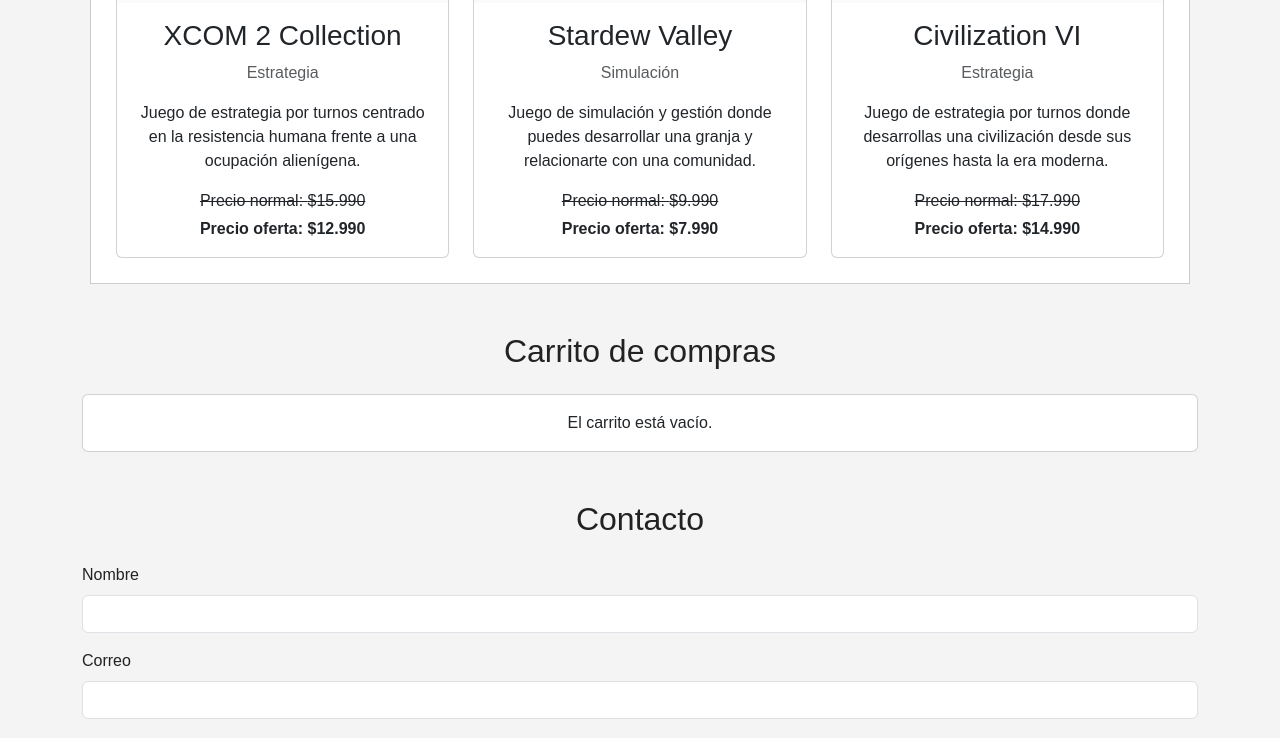
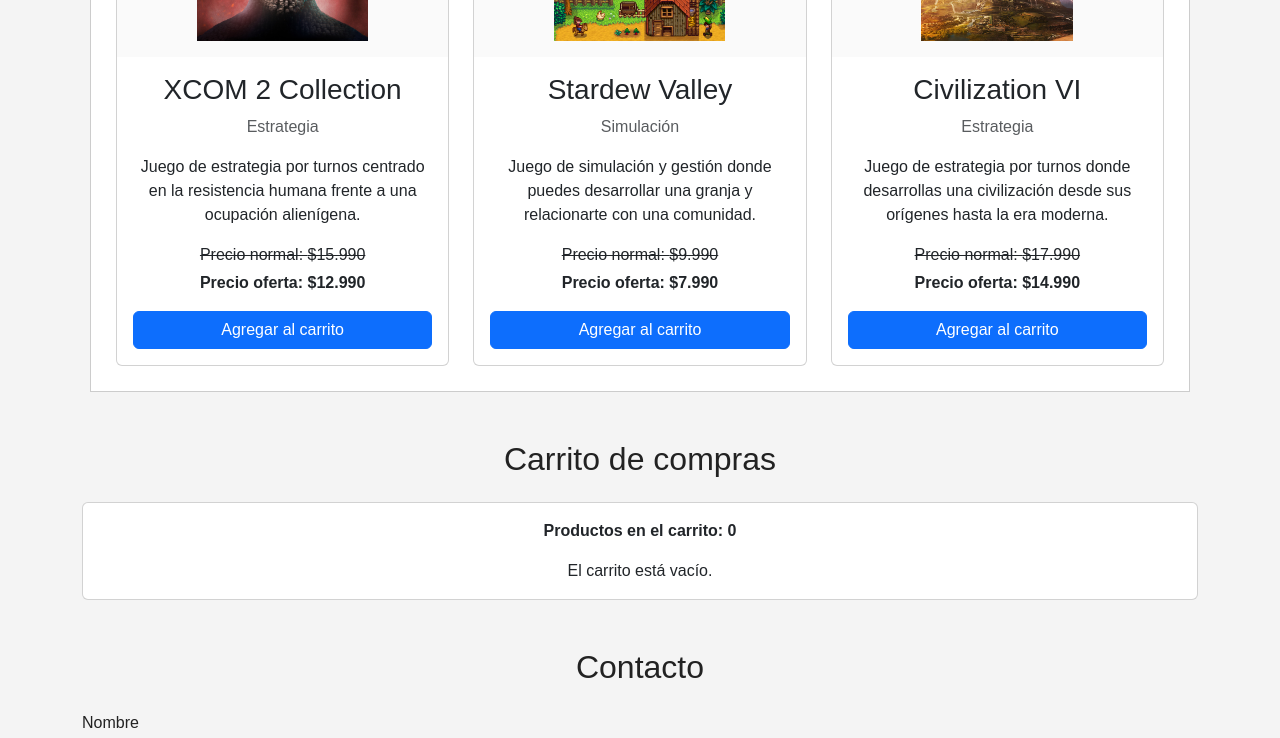
Before and after one commit to Marcelo-Rios21/HTML, a React (Vite) app: page / in a window 1280 px wide. Shown: the part 1532-2270 px from the top of the page. Built offline with nearby package versions, Linux system fonts and the light colour scheme.

Commit message:
feat: Implementar carrito de compras con useState y calculo de totales

```diff
--- a/src/App.jsx
+++ b/src/App.jsx
@@ -1,10 +1,12 @@
 import { useEffect, useState } from "react";
 import ListaProductos from "./components/ListaProductos.jsx";
+import Carrito from "./components/Carrito.jsx";
 
 function App() {
     const [productos, setProductos] = useState([]);
     const [cargando, setCargando] = useState(true);
     const [errorCarga, setErrorCarga] = useState(false);
+    const [carrito, setCarrito] = useState([]);
 
     useEffect(() => {
         async function cargarProductos() {
@@ -27,15 +29,36 @@
 
         cargarProductos();
     }, []);
+
+    function agregarAlCarrito(producto) {
+        setCarrito((actual) => {
+            const existe = actual.some((item) => item.id === producto.id);
+
+            if (existe) {
+                return actual.map((item) =>
+                    item.id === producto.id
+                        ? { ...item, cantidad: item.cantidad + 1 }
+                        : item
+                );
+            }
+
+            return [...actual, { ...producto, cantidad: 1 }];
+        });
+    }
+
+    function eliminarDelCarrito(id) {
+        setCarrito((actual) =>
+            actual.filter((producto) => producto.id !== id)
+        );
+    }
+
     return (
         <>
-            {/* Cabecera */}
             <header id="inicio">
                 <h1>GameStore</h1>
                 <p>Tu tienda de videojuegos.</p>
             </header>
 
-            {/* Navegacion */}
             <nav className="navbar navbar-expand-lg bg-dark" data-bs-theme="dark">
                 <div className="container-fluid">
                     <a className="navbar-brand" href="#inicio">GameStore</a>
@@ -96,7 +119,6 @@
                 </div>
             </nav>
 
-            {/* Carrusel */}
             <div
                 id="carouselProductos"
                 className="carousel slide"
@@ -136,7 +158,6 @@
                 </button>
             </div>
 
-            {/* Productos */}
             <section id="productos" className="container my-5">
                 <h2 className="text-center mb-4">Productos</h2>
                 {cargando ? (
@@ -146,21 +167,15 @@
         No fue posible cargar los productos.
     </div>
 ) : (
-    <ListaProductos productos={productos} />
+    <ListaProductos productos={productos} onAgregar={agregarAlCarrito} />
 )}
             </section>
 
-            {/* Carrito */}
             <section id="carrito" className="container my-5">
                 <h2 className="text-center mb-4">Carrito de compras</h2>
-                <div className="card">
-                    <div className="card-body" aria-live="polite">
-                        <p className="mb-0">El carrito está vacío.</p>
-                    </div>
-                </div>
+                <Carrito carrito={carrito} onEliminar={eliminarDelCarrito} />
             </section>
 
-            {/* Contacto */}
             <section id="formulario-contacto" className="container my-5">
                 <h2 className="text-center mb-4">Contacto</h2>
 
@@ -188,7 +203,6 @@
                 </form>
             </section>
 
-            {/* Pie de pagina */}
             <footer id="contacto">
                 <p>Contacto: contacto@gamestore.cl</p>
                 <p><a href="https://www.instagram.com/">Instagram</a></p>
--- /dev/null
+++ b/src/components/Carrito.jsx
@@ -0,0 +1,59 @@
+import { formatearPrecio, obtenerPrecio } from "../utils/precios.js";
+
+function Carrito({ carrito, onEliminar }) {
+    const cantidadTotal = carrito.reduce(
+        (total, producto) => total + producto.cantidad, 0
+    );
+
+    const precioTotal = carrito.reduce(
+        (total, producto) =>
+            total + obtenerPrecio(producto) * producto.cantidad, 0
+    );
+
+    return (
+        <div className="card">
+            <div className="card-body" aria-live="polite">
+                <p className="fw-bold">
+                    Productos en el carrito: {cantidadTotal}
+                </p>
+
+                {carrito.length === 0 ? (
+                    <p className="mb-0">El carrito está vacío.</p>
+                ) : (
+                    <>
+                        <ul className="list-group list-group-flush mb-3">
+                            {carrito.map((producto) => (
+                                <li
+                                    key={producto.id}
+                                    className="list-group-item d-flex justify-content-between align-items-center gap-3"
+                                >
+                                    <span>
+                                        {producto.nombre} x{producto.cantidad}
+                                        {" - "}
+                                        {formatearPrecio(
+                                            obtenerPrecio(producto) * producto.cantidad
+                                        )}
+                                    </span>
+
+                                    <button
+                                        type="button"
+                                        className="btn btn-outline-danger btn-sm"
+                                        onClick={() => onEliminar(producto.id)}
+                                    >
+                                        Eliminar
+                                    </button>
+                                </li>
+                            ))}
+                        </ul>
+
+                        <p className="fw-bold text-end mb-0">
+                            Total: {formatearPrecio(precioTotal)}
+                        </p>
+                    </>
+                )}
+            </div>
+        </div>
+    );
+}
+
+export default Carrito;
--- a/src/components/ListaProductos.jsx
+++ b/src/components/ListaProductos.jsx
@@ -1,6 +1,6 @@
 import ProductoCard from "./ProductoCard.jsx";
 
-function ListaProductos({ productos }) {
+function ListaProductos({ productos, onAgregar }) {
     if (productos.length === 0) {
         return (
             <div className="alert alert-info">
@@ -12,7 +12,7 @@
     return (
         <div className="row g-4">
             {productos.map((producto) => (
-                <ProductoCard key={producto.id} producto={producto} />
+                <ProductoCard key={producto.id} producto={producto} onAgregar={onAgregar} />
             ))}
         </div>
     );
--- a/src/components/ProductoCard.jsx
+++ b/src/components/ProductoCard.jsx
@@ -1,8 +1,6 @@
-function formatearPrecio(precio) {
-    return precio === 0 ? "Gratis" : `$${precio.toLocaleString("es-CL")}`;
-}
+import { formatearPrecio } from "../utils/precios.js";
 
-function ProductoCard({ producto }) {
+function ProductoCard({ producto, onAgregar }) {
     const enOferta = producto.precioOferta < producto.precio;
 
     return (
@@ -28,6 +26,13 @@
                             Precio oferta: {formatearPrecio(producto.precioOferta)}
                         </p>
                     </div>
+                    <button
+                        type="button"
+                        className="btn btn-primary mt-3"
+                        onClick={() => onAgregar(producto)}
+                    >
+                        Agregar al carrito
+                    </button>
                 </div>
             </div>
         </article>
--- /dev/null
+++ b/src/utils/precios.js
@@ -0,0 +1,9 @@
+export function formatearPrecio(precio) {
+    return precio === 0 ? "Gratis" : `$${precio.toLocaleString("es-CL")}`;
+}
+
+export function obtenerPrecio(producto) {
+    return typeof producto.precioOferta === "number" && producto.precioOferta < producto.precio
+        ? producto.precioOferta
+        : producto.precio;
+}
```
